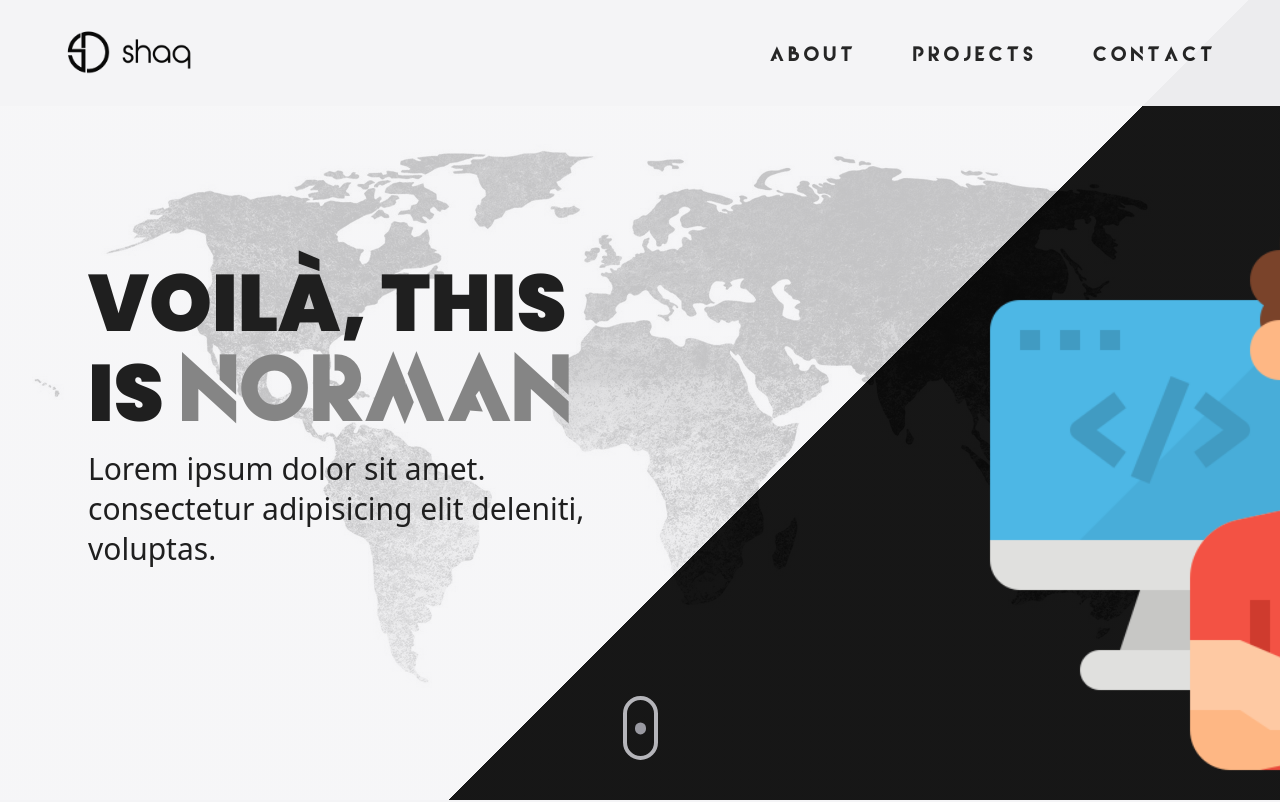
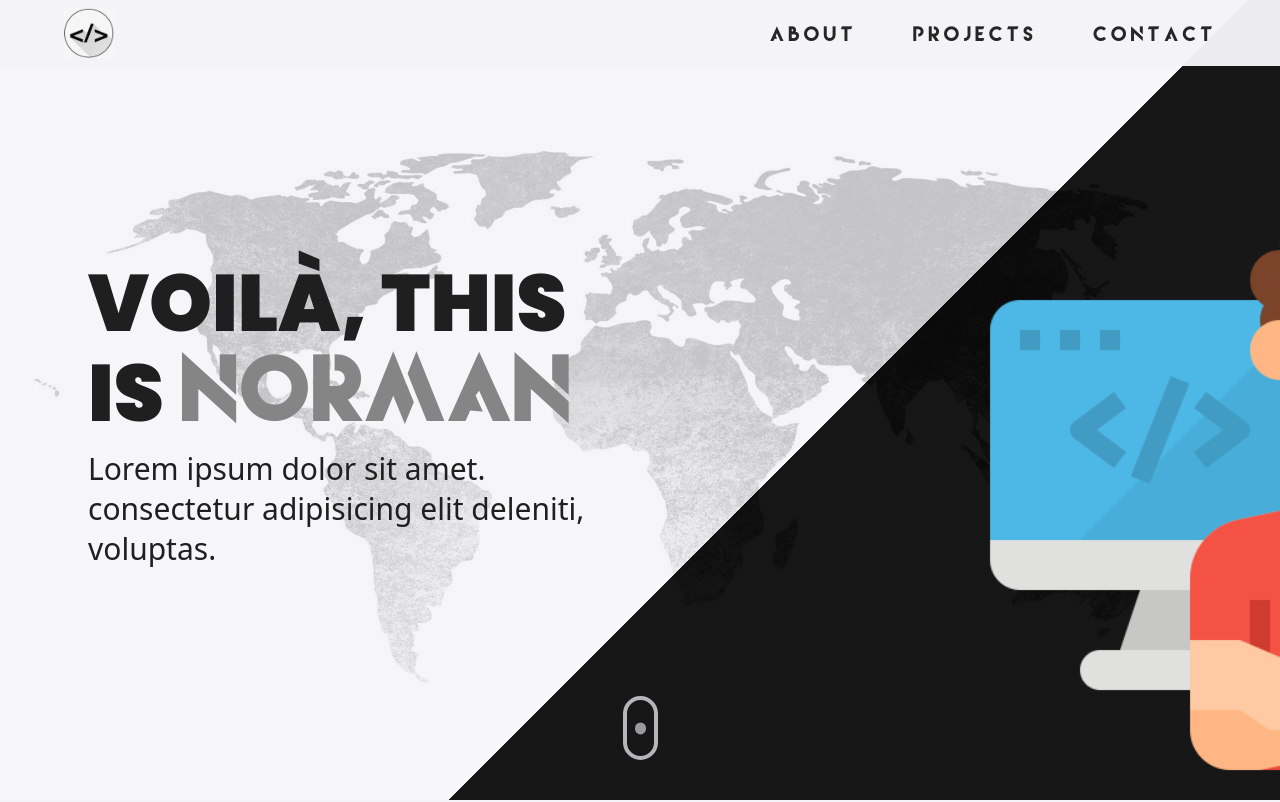
Before and after one commit to norman-glad/Developer_Portfolio, a React (Vite) app: page / in a window 1280 px wide. Shown: the top 802 px of the page. Built offline with nearby package versions, Linux system fonts and the light colour scheme.

Commit message:
formatiing

```diff
--- a/src/components/Navbar.jsx
+++ b/src/components/Navbar.jsx
@@ -28,11 +28,7 @@ const Navbar = () => {
 
           {/* if you have text you want besides your logo it comes here.
           Otherwise delete this if you don't need it. */}
-          <img
-            src={logotext}
-            alt="logo"
-            className="sm:w-[90px] sm:h-[90px] w-[85px] h-[85px] -ml-[0.6rem] object-contain"
-          />
+
         </Link>
         <ul className="list-none hidden sm:flex flex-row gap-14 mt-2">
           {navLinks.map((nav) => (
```
Also changed, not shown: src/assets/logo/logo-black.png.
